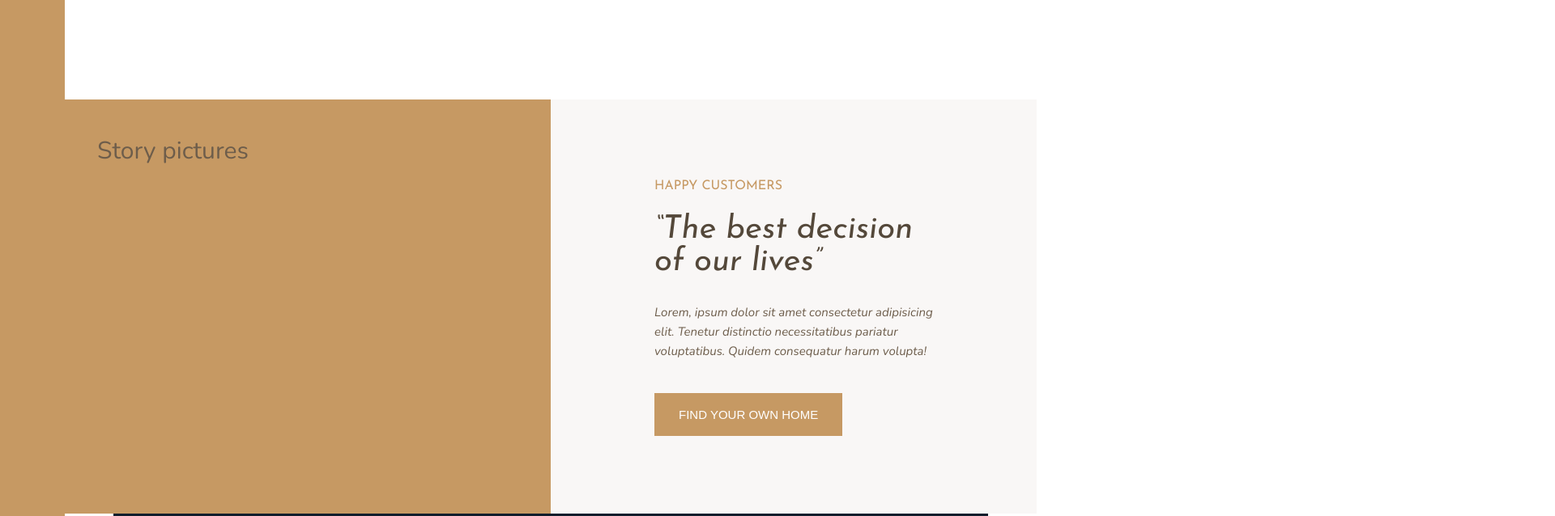
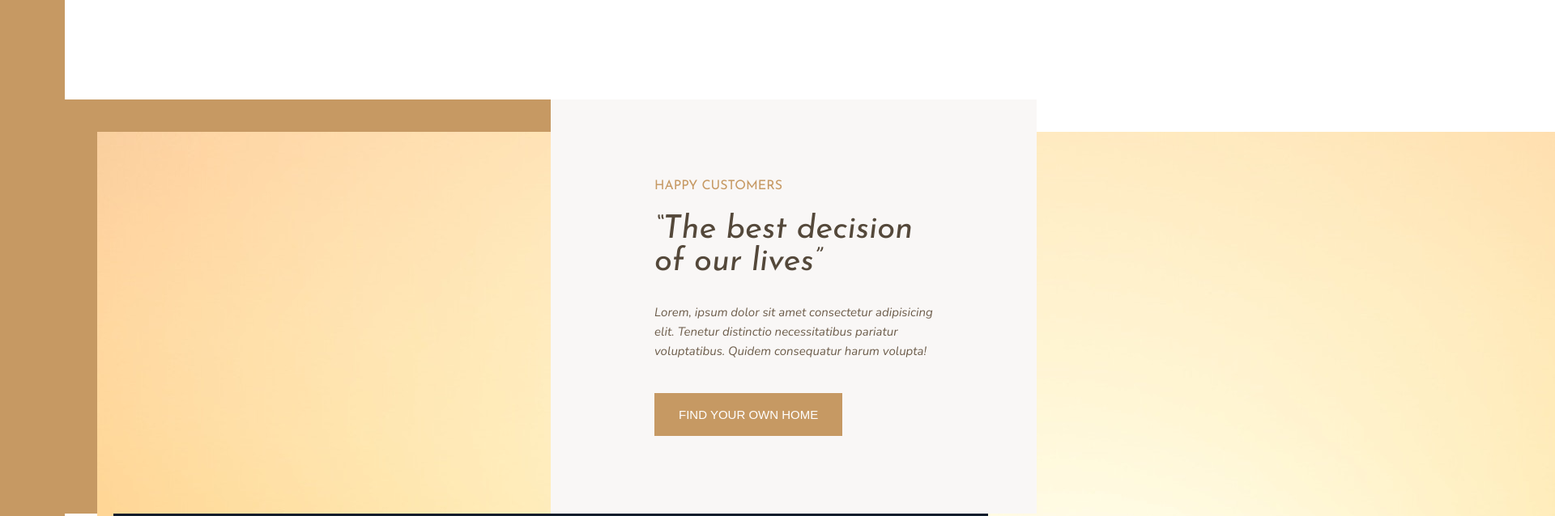
Before and after one commit to erhanertem/Website-Nexter, a website: page index.html in a window 1280 px wide. Shown: the part 1320-1958 px from the top of the page at 81% size, 1920 px wide, since content can reach past the window. Drawn offline with nearby package versions, Linux system fonts and the light colour scheme.

Commit message:
Add HTML detail to story section left wing

```diff
--- a/index.html
+++ b/index.html
@@ -85,7 +85,14 @@
 			</div>
 		</section>
 		<!-- SECTION: STORY -->
-		<div class="story__pictures">Story pictures</div>
+		<div class="story__pictures">
+			<img
+				class="story__img--1"
+				src="img/story-1.jpeg"
+				alt="couple with new house"
+			/>
+			<img class="story__img--2" src="img/story-2.jpeg" alt="new house" />
+		</div>
 		<div class="story__content">
 			<h3 class="heading-3 mb-sm">Happy Customers</h3>
 			<h2 class="heading-2 heading-2--dark mb-md">
```
